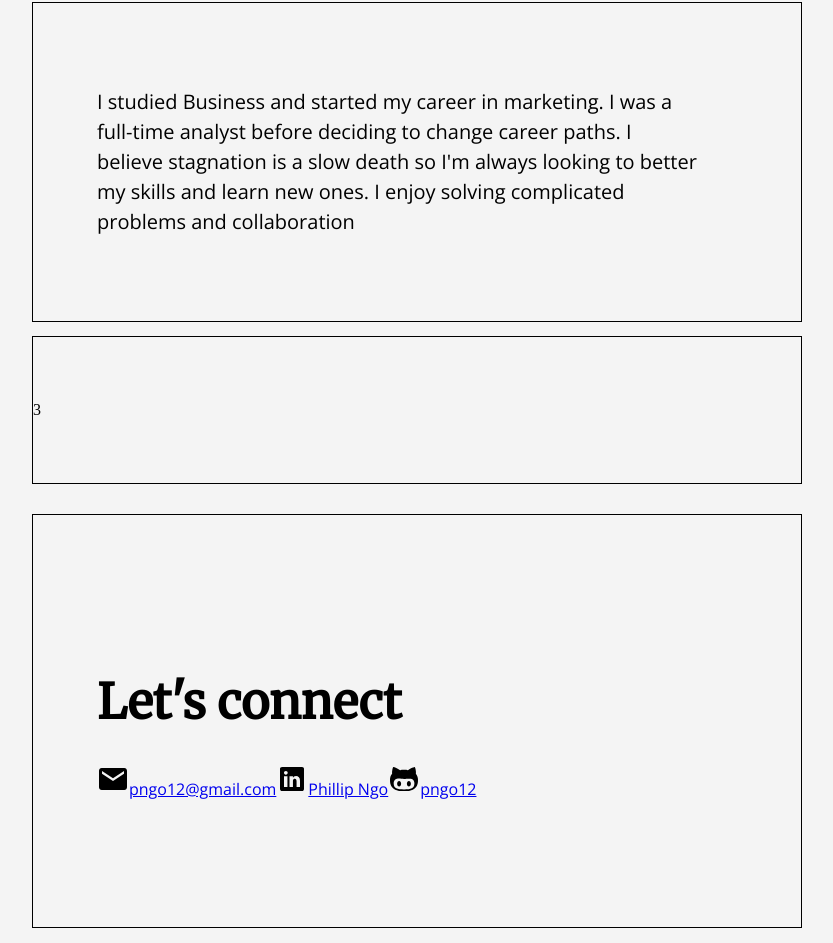
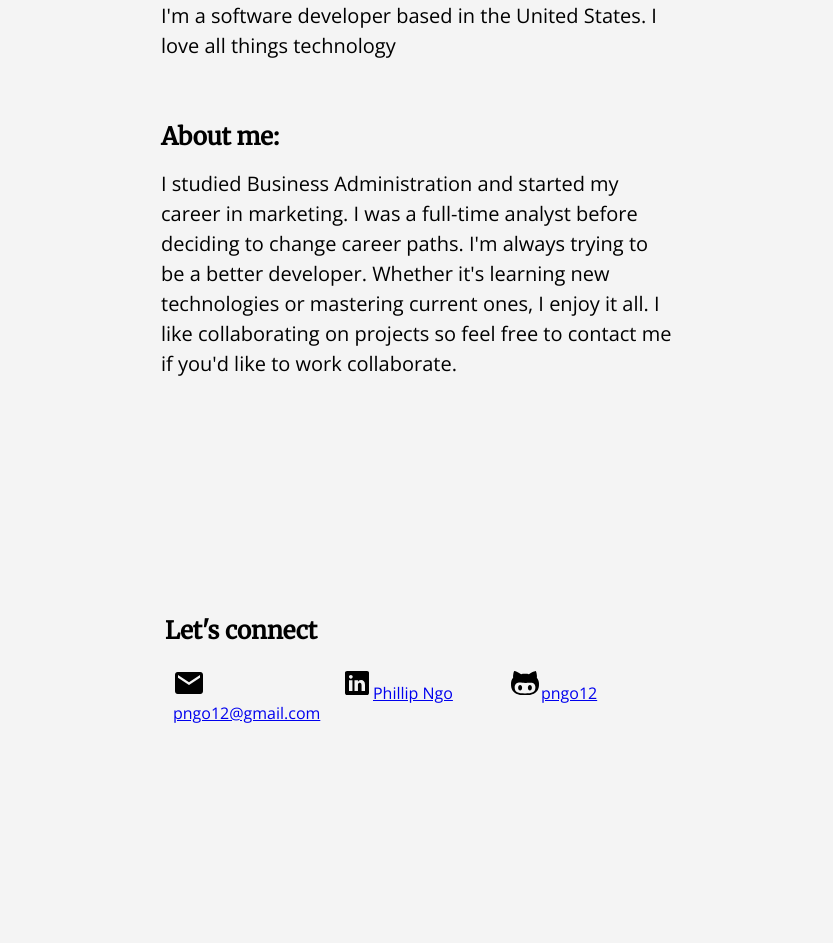
Before and after one commit to pngo12/personal-site, a React (Create React App) app: page / in a window 1280 px wide. Shown: the part 690-1633 px from the top of the page, without its empty margins (223-1056 px from the left). After the commit the page ends 1549 px from the top, so only its background shows below. Built offline with nearby package versions, Linux system fonts and the light colour scheme.

Commit message:
revised headlines

```diff
--- a/src/App.js
+++ b/src/App.js
@@ -1,6 +1,5 @@
 import React, { Component } from 'react';
-import About from './components/About';
-import Header from './components/Header';
+import Main from './components/Main';
 import Contact from './components/Contact'
 import './App.css';
 
@@ -9,26 +8,20 @@ class App extends Component {
     return (
         <div className="App">
           <div className="flex flex-column items-center">
-          <div className="outline w-60 pv3 mv2">
-            <Header
+            <div className="w-50 pv3 mv2">
+              <Main
                 title="👋 Hello there!"
                 subtitle="I'm Phillip Ngo 👨‍💻"
                 body="I'm a software developer based in the United States. I love all things
-              technology "
+                technology"
+                subhead="About me:"
+                text="I studied Business Administration and started my career in marketing.
+                I was a full-time analyst before deciding to change career paths.
+                I'm always trying to be a better developer. Whether it's learning new technologies or mastering current ones,
+                I enjoy it all. I like collaborating on projects so feel free to contact me if you'd like to work collaborate."
               />
             </div>
-          <div className="outline w-60">
-            <About
-            text="I studied Business and started my career in marketing.
-              I was a full-time analyst before deciding to change career paths.
-              I believe stagnation is a slow death so I'm always looking to better my skills and learn new ones.
-              I enjoy solving complicated problems and collaboration"
-            />
-      </div>
-          <div className="outline w-60 pv5 mv3">
-            3
-      </div>
-          <div className="outline w-60 pv5 mv3">
+            <div className="w-50 pa1 pb5">
               <Contact
               title="Let's connect"
               email="pngo12@gmail.com"
--- a/src/components/Contact.js
+++ b/src/components/Contact.js
@@ -2,27 +2,47 @@ import React from 'react';
 
 const Contact = props => {
     return (
-        <div className="flex flex-column">
-            <div className="pa0 pa5-ns">
-
-                <h1 className="f3 f2-m f1-l"> {props.title} </h1>
-
-                <div className="di v-mid">
+        <div className="mw9 center">
+            <div className="cf pa3 pa5-ns">
+                <h1 className="f3 f2-m lh-solid"> {props.title} </h1>
+                <div className="fl w-100 w-third-ns pa2">
                         <ion-icon size="large" name="mail"></ion-icon>
                         <a href="mailto:pngo12.com">{props.email}</a>
                 </div>
-                <div className="di v-mid">
+                <div className="fl w-100 w-third-ns pa2">
                         <ion-icon size="large" name="logo-linkedin"></ion-icon>
                         <a href="https://linkedin.com/in/phillip-ngo12">{props.linkedIn}</a>
                 </div>
-                <div className="di v-mid">
+                <div className="fl w-100 w-third-ns pa2">
                         <ion-icon size="large" name="logo-octocat"></ion-icon>
                         <a href="https://github.com/pngo12">{props.github}</a>
                 </div>
-
             </div>
         </div>
     );
 }
 
 export default Contact;
+
+
+
+
+        // <div className="mw9 center ph3-ns">
+        //     <div className="pa0 pa5-ns">
+        //         <h1 className="f3 f2-m f1-l"> {props.title} </h1>
+
+        //         <div className="">
+        //             <ion-icon size="large" name="mail"></ion-icon>
+        //             <a href="mailto:pngo12.com">{props.email}</a>
+        //         </div>
+        //         <div className="">
+        //             <ion-icon size="large" name="logo-linkedin"></ion-icon>
+        //             <a href="https://linkedin.com/in/phillip-ngo12">{props.linkedIn}</a>
+        //         </div>
+        //         <div className="">
+        //             <ion-icon size="large" name="logo-octocat"></ion-icon>
+        //             <a href="https://github.com/pngo12">{props.github}</a>
+        //         </div>
+
+        //     </div>
+        // </div>
--- a/src/components/Header.js
+++ /dev/null
@@ -1,15 +0,0 @@
-import React from 'react';
-
-const Header = props => {
-    return (
-        <header className="pa3 pa5-ns">
-            <h1 className="f3 f1-m f-headline-l"> {props.title} </h1>
-            <h1 className="f3 f2-m f1-l"> {props.subtitle} </h1>
-            <p className="f4 lh-copy">
-                {props.body}
-            </p>
-        </header>
-    );
-}
-
-export default Header;
--- /dev/null
+++ b/src/components/Main.js
@@ -0,0 +1,21 @@
+import React from 'react';
+
+const Main = props => {
+    return (
+        <header className="pa3 pa5-ns">
+            <h1 className="f3 f1-m f-headline-l"> {props.title} </h1>
+            <h1 className="f-subheadline-l lh-title"> {props.subtitle} </h1>
+            <p className="f4 lh-copy">
+                {props.body}
+            </p>
+            <div className="w-85 pv3 mv4">
+                <h1 className="f3 f2-m lh-solid">{props.subhead}</h1>
+                <p className="f4 lh-copy">
+                    {props.text}
+                </p>
+            </div>
+        </header>
+    );
+}
+
+export default Main;
```
Lines whose indentation alone changed are shown as unchanged.
